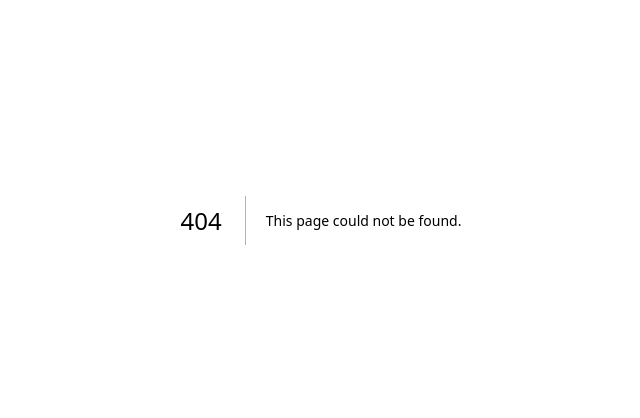
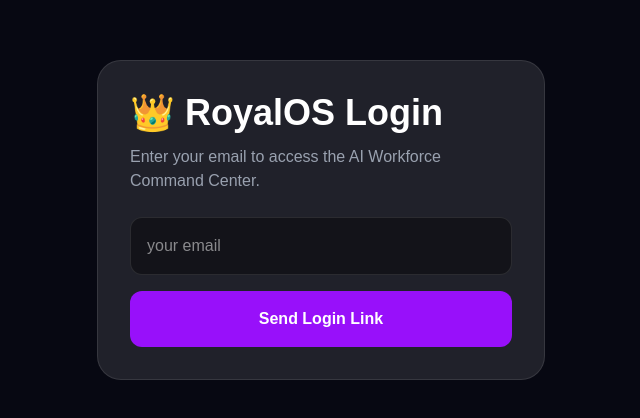
Before and after one commit to choiceroyals/RoyalsOS, a Next.js app: page /login in a window 1280 px wide. Before the commit this address had no page. Shown: the part 180-598 px from the top of the page, without its empty margins (319-959 px from the left). Built offline with nearby package versions, Linux system fonts and the light colour scheme.

Commit message:
Add Supabase login page

```diff
--- /dev/null
+++ b/app/login/page.tsx
@@ -0,0 +1,56 @@
+"use client";
+
+import { useState } from "react";
+import { createClient } from "../../utils/supabase/client";
+
+export default function LoginPage() {
+  const [email, setEmail] = useState("");
+  const [message, setMessage] = useState("");
+
+  async function login() {
+    const supabase = createClient();
+
+    const { error } = await supabase.auth.signInWithOtp({
+      email,
+      options: {
+        emailRedirectTo: window.location.origin,
+      },
+    });
+
+    if (error) {
+      setMessage(error.message);
+      return;
+    }
+
+    setMessage("Login link sent. Check your email.");
+  }
+
+  return (
+    <main className="min-h-screen bg-[#070812] text-white flex items-center justify-center p-6">
+      <div className="w-full max-w-md bg-white/10 border border-white/10 rounded-3xl p-8">
+        <h1 className="text-4xl font-bold">👑 RoyalOS Login</h1>
+
+        <p className="text-gray-400 mt-3">
+          Enter your email to access the AI Workforce Command Center.
+        </p>
+
+        <input
+          type="email"
+          placeholder="your email"
+          value={email}
+          onChange={(e) => setEmail(e.target.value)}
+          className="w-full mt-6 bg-black/40 border border-white/10 rounded-xl p-4 text-white"
+        />
+
+        <button
+          onClick={login}
+          className="w-full mt-4 bg-purple-600 hover:bg-purple-700 rounded-xl p-4 font-semibold"
+        >
+          Send Login Link
+        </button>
+
+        {message && <p className="mt-4 text-purple-300">{message}</p>}
+      </div>
+    </main>
+  );
+}
--- a/package.json
+++ b/package.json
@@ -9,6 +9,8 @@
     "lint": "eslint"
   },
   "dependencies": {
+    "@supabase/ssr": "^0.12.0",
+    "@supabase/supabase-js": "^2.110.2",
     "@swc/helpers": "^0.5.23",
     "next": "16.2.10",
     "openai": "^6.45.0",
--- /dev/null
+++ b/utils/server.ts
@@ -0,0 +1,27 @@
+import { createServerClient } from "@supabase/ssr";
+import { cookies } from "next/headers";
+
+export async function createClient() {
+  const cookieStore = await cookies();
+
+  return createServerClient(
+    process.env.NEXT_PUBLIC_SUPABASE_URL!,
+    process.env.NEXT_PUBLIC_SUPABASE_ANON_KEY!,
+    {
+      cookies: {
+        getAll() {
+          return cookieStore.getAll();
+        },
+        setAll(cookiesToSet) {
+          try {
+            cookiesToSet.forEach(({ name, value, options }) =>
+              cookieStore.set(name, value, options)
+            );
+          } catch {
+            // ignored for Server Components
+          }
+        },
+      },
+    }
+  );
+}
--- /dev/null
+++ b/utils/supabase/client.ts
@@ -0,0 +1,8 @@
+import { createBrowserClient } from "@supabase/ssr";
+
+export function createClient() {
+  return createBrowserClient(
+    process.env.NEXT_PUBLIC_SUPABASE_URL!,
+    process.env.NEXT_PUBLIC_SUPABASE_ANON_KEY!
+  );
+}
```
Also changed, not shown: 1 other file (tests, documents, lock files or other folders).
